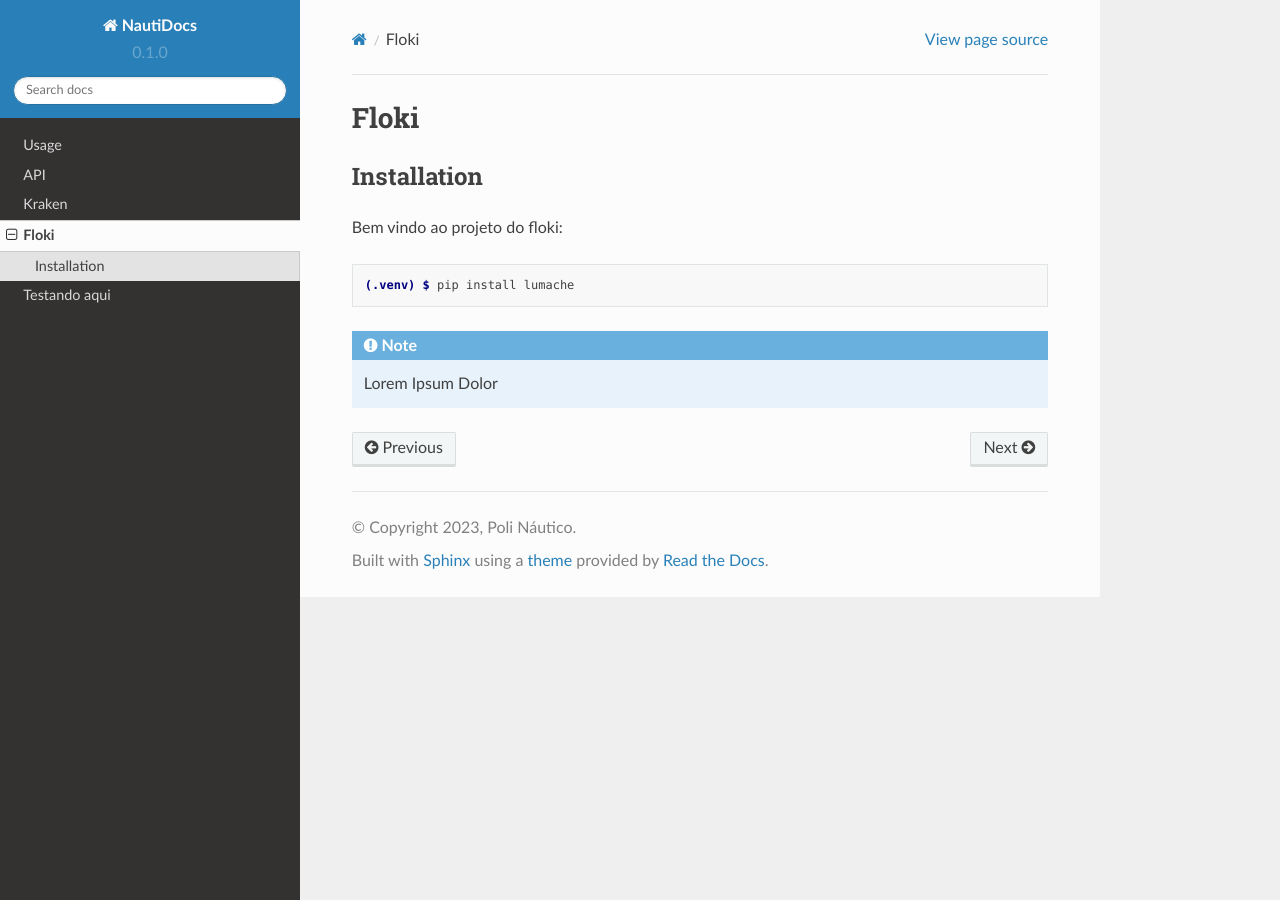
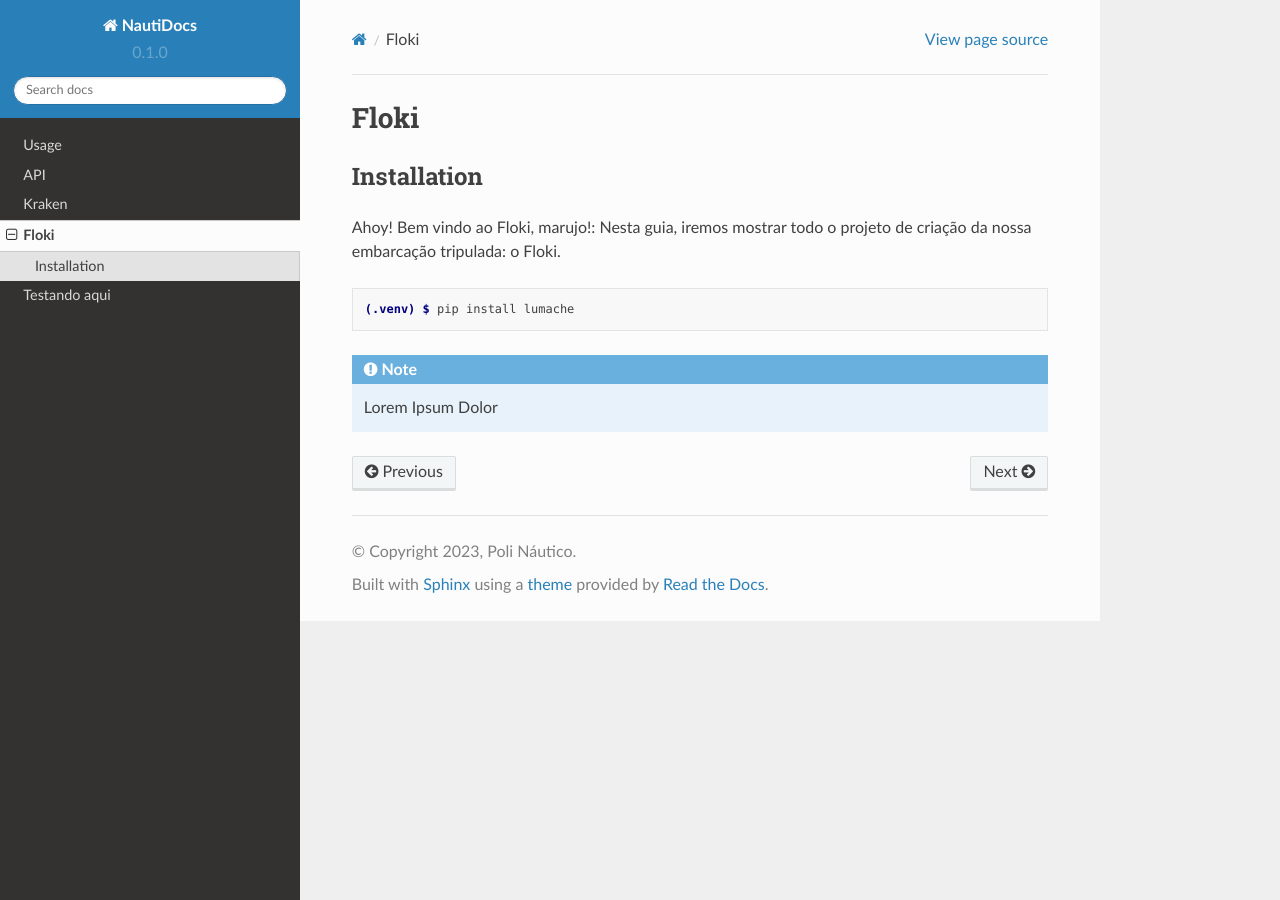
Before and after one commit to polinautico/readthedocs, a Sphinx documentation site: the page built from docs/source/floki.rst, in a window 1280 px wide. Built offline with Sphinx 7.4.7 and the Read the Docs theme 2.0.0, drawn with Linux system fonts in a browser that asks for light colours; pages that are not in the unit, such as notebooks, are missing from menus.

Commit message:
Update floki.rst

```diff
--- a/docs/source/floki.rst
+++ b/docs/source/floki.rst
@@ -6,7 +6,8 @@ Floki
 Installation
 ------------
 
-Bem vindo ao projeto do floki:
+Ahoy! Bem vindo ao Floki, marujo!:
+Nesta guia, iremos mostrar todo o projeto de criação da nossa embarcação tripulada: o Floki.
 
 .. code-block:: console
 
```
